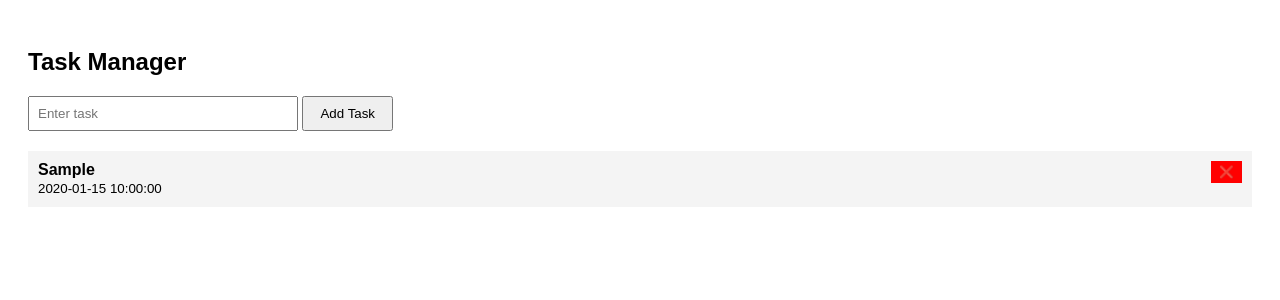
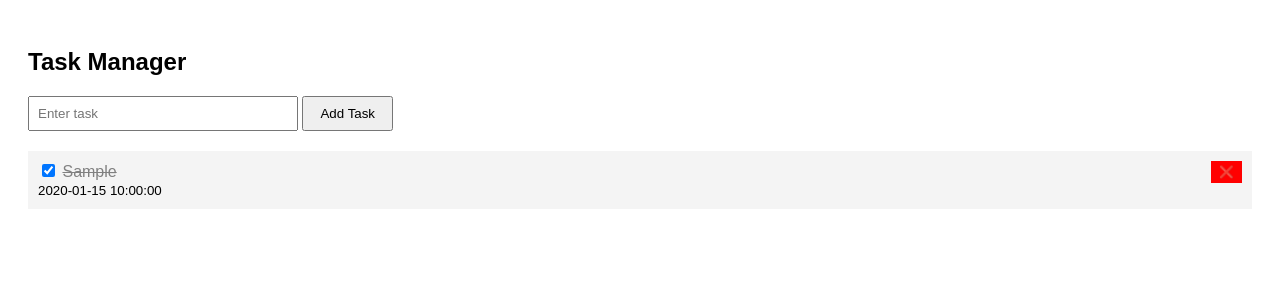
Before and after one commit to Machahary07/php_projects, a PHP site: page / in a window 1280 px wide. Shown: the top 300 px of the page. Run offline with PHP 8.4, Linux system fonts and the light colour scheme; tables that the repository leaves empty or names only in its code hold one stand-in row (values such as "Sample post").

Commit message:
tasks completion check feature

```diff
--- a/basic_tm/index.php
+++ b/basic_tm/index.php
@@ -17,9 +17,19 @@
         <?php
         $result = $conn->query("SELECT * FROM db_tasks ORDER BY id DESC");
         while ($row = $result->fetch_assoc()) {
+            $isChecked = $row['completed'] ? "checked" : "";
+            $taskClass = $row['completed'] ? "completed" : "";
+
             echo "<li>
-                <strong>" . htmlspecialchars($row['task']) . "</strong><br>
+                <form action='tasks.php' method='POST' style='display:inline'>
+                    <input type='hidden' name='toggle_id' value='" . $row['id'] . "'>
+                    <input type='hidden' name='completed' value='" . ($row['completed'] ? 0 : 1) . "'>
+                    <input type='checkbox' name='toggle_complete' onChange='this.form.submit()' $isChecked>
+                </form>
+
+                <span class='$taskClass'>" . htmlspecialchars($row['task']) . "</span><br>
                 <small>" . $row['created_at'] . "</small>
+
                 <form action='tasks.php' method='POST' style='display:inline'>
                     <input type='hidden' name='delete_id' value='" . $row['id'] . "'>
                     <button type='submit' name='delete'>❌</button>
--- a/basic_tm/style.css
+++ b/basic_tm/style.css
@@ -40,3 +40,8 @@ form[style] button {
     cursor: pointer;
     font-size: 12px;
 }
+
+.completed {
+    text-decoration: line-through;
+    color: gray;
+}
```
Also changed, not shown: basic_tm/tasks.php (+9 -0 lines).
